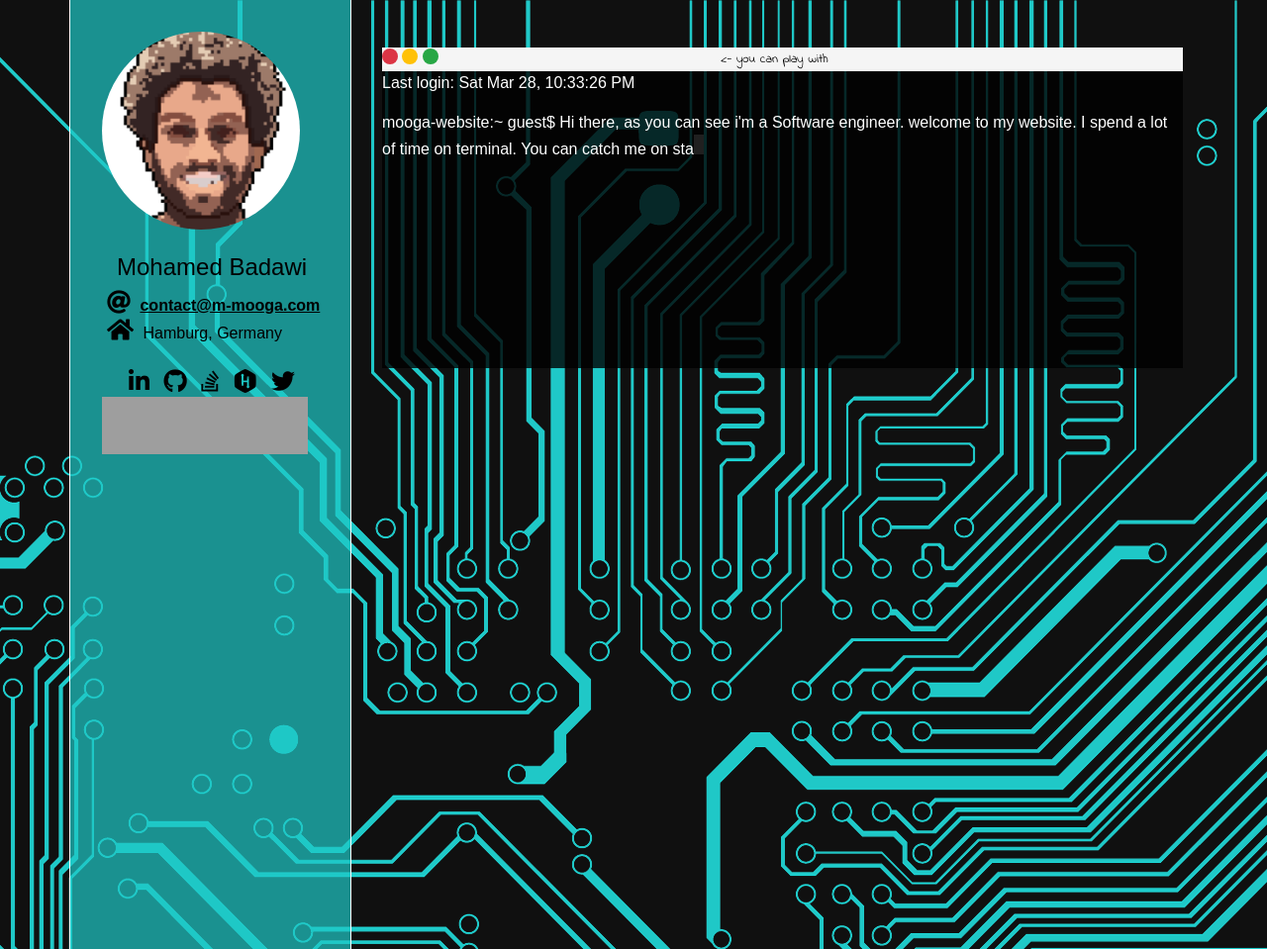
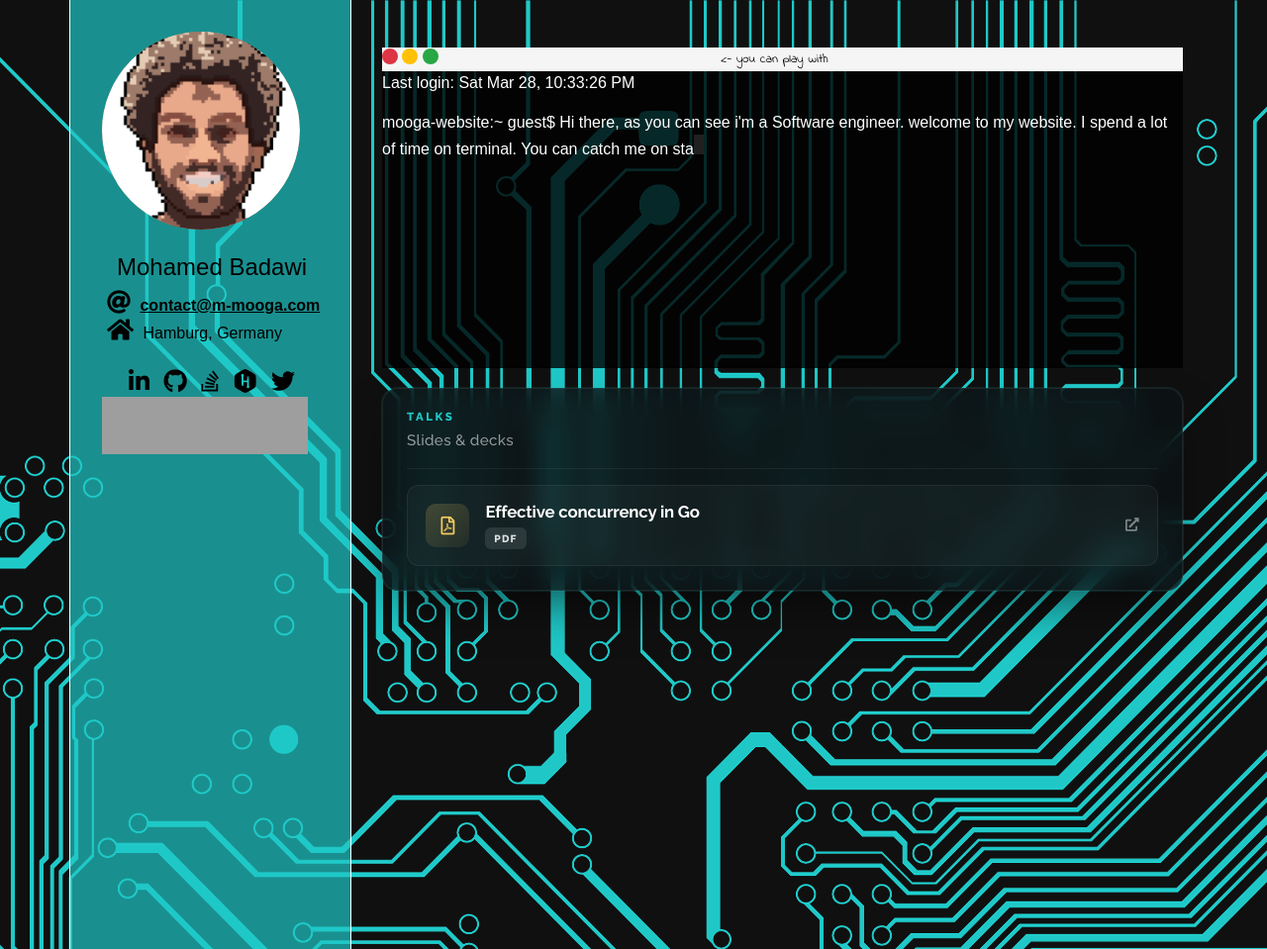
Before and after one commit to moogacs/website, a PHP site: page / in a window 1280 px wide. Shown: the top 959 px of the page at 99% size. Run offline with PHP 8.4, Linux system fonts and the light colour scheme; some web fonts are replaced; grey boxes are pictures that could not be loaded.

Commit message:
add talks section

```diff
--- a/css/style.css
+++ b/css/style.css
@@ -122,7 +122,8 @@
   background-position: right top;
   color: #fff;
   font-family: 'Product Sans Regular', sans-serif;
-  overflow:hidden;
+  overflow-x: hidden;
+  overflow-y: auto;
   /*left bar*/
   /*right bar */ }
 h4 {
@@ -259,6 +260,171 @@
 body .box h4 {
   font-weight: 600; }
 
+/* Talks — modern glass panel */
+body .talks-panel {
+  --talk-accent: #1fc8c7;
+  --talk-accent-dim: rgba(31, 200, 199, 0.35);
+  --talk-surface: rgba(12, 18, 22, 0.72);
+  margin: 1.25rem 0 0 1rem;
+  max-width: 100%;
+  box-sizing: border-box;
+  padding: 1.35rem 1.5rem 1.5rem;
+  border-radius: 16px;
+  background: var(--talk-surface);
+  backdrop-filter: blur(14px);
+  -webkit-backdrop-filter: blur(14px);
+  border: 1px solid rgba(255, 255, 255, 0.08);
+  box-shadow:
+    0 0 0 1px rgba(31, 200, 199, 0.12),
+    0 24px 48px -12px rgba(0, 0, 0, 0.55);
+  font-family: 'Raleway', 'Product Sans Regular', system-ui, sans-serif;
+}
+
+body .talks-panel__header {
+  margin-bottom: 1rem;
+  padding-bottom: 1rem;
+  border-bottom: 1px solid rgba(255, 255, 255, 0.06);
+}
+
+body .talks-panel__title {
+  margin: 0;
+  font-size: 0.72rem;
+  font-weight: 800;
+  letter-spacing: 0.22em;
+  text-transform: uppercase;
+  color: var(--talk-accent);
+  font-family: 'Raleway', 'Product Sans Bold', sans-serif;
+}
+
+body .talks-panel__subtitle {
+  margin: 0.35rem 0 0 0;
+  font-size: 0.95rem;
+  font-weight: 500;
+  color: rgba(255, 255, 255, 0.55);
+  letter-spacing: 0.02em;
+}
+
+body .talks-panel .talks-list {
+  list-style: none;
+  padding: 0;
+  margin: 0;
+  display: flex;
+  flex-direction: column;
+  gap: 0.65rem;
+}
+
+body .talks-panel .talks-list li {
+  margin: 0;
+}
+
+body .talk-card {
+  display: flex;
+  align-items: center;
+  gap: 1rem;
+  padding: 1rem 1.15rem;
+  border-radius: 12px;
+  text-decoration: none !important;
+  color: #fff !important;
+  font-weight: 600;
+  background: rgba(255, 255, 255, 0.03);
+  border: 1px solid rgba(255, 255, 255, 0.06);
+  transition:
+    transform 0.2s ease,
+    border-color 0.2s ease,
+    background 0.2s ease,
+    box-shadow 0.2s ease;
+}
+
+body .talk-card:hover {
+  transform: translateY(-2px);
+  background: rgba(31, 200, 199, 0.08);
+  border-color: var(--talk-accent-dim);
+  box-shadow: 0 12px 28px -8px rgba(0, 0, 0, 0.45);
+}
+
+body .talk-card:focus {
+  outline: none;
+  border-color: var(--talk-accent);
+  box-shadow: 0 0 0 2px rgba(31, 200, 199, 0.35);
+}
+
+body .talk-card__icon {
+  flex-shrink: 0;
+  width: 44px;
+  height: 44px;
+  display: flex;
+  align-items: center;
+  justify-content: center;
+  border-radius: 10px;
+  background: linear-gradient(145deg, rgba(247, 203, 97, 0.2), rgba(247, 203, 97, 0.06));
+  color: #f7cb61;
+  font-size: 1.15rem;
+}
+
+body .talk-card__body {
+  flex: 1;
+  min-width: 0;
+  display: flex;
+  flex-direction: column;
+  align-items: flex-start;
+  gap: 0.35rem;
+}
+
+body .talk-card__name {
+  font-size: 1.05rem;
+  font-weight: 700;
+  letter-spacing: -0.01em;
+  line-height: 1.25;
+}
+
+body .talk-card__meta {
+  display: flex;
+  align-items: center;
+  gap: 0.5rem;
+}
+
+body .talk-card__badge {
+  display: inline-block;
+  padding: 0.2rem 0.55rem;
+  font-size: 0.65rem;
+  font-weight: 800;
+  letter-spacing: 0.12em;
+  text-transform: uppercase;
+  color: rgba(255, 255, 255, 0.85);
+  background: rgba(255, 255, 255, 0.1);
+  border-radius: 6px;
+}
+
+body .talk-card__chevron {
+  flex-shrink: 0;
+  opacity: 0.45;
+  font-size: 0.85rem;
+  transition: opacity 0.2s ease, transform 0.2s ease;
+}
+
+body .talk-card:hover .talk-card__chevron {
+  opacity: 1;
+  transform: translate(2px, -2px);
+  color: var(--talk-accent);
+}
+
+@media (max-width: 576px) {
+  body .talks-panel {
+    margin-left: 0.75rem;
+    margin-right: 0.75rem;
+    padding: 1.15rem 1.15rem 1.25rem;
+  }
+  body .talk-card {
+    padding: 0.85rem 1rem;
+    gap: 0.75rem;
+  }
+  body .talk-card__icon {
+    width: 40px;
+    height: 40px;
+    font-size: 1rem;
+  }
+}
+
 body .ico img {
   width: 32px;
   height: 32px; }
--- a/index.html
+++ b/index.html
@@ -20,7 +20,7 @@
         </script>
         <link rel="stylesheet" href="https://cdnjs.cloudflare.com/ajax/libs/font-awesome/5.15.4/css/all.min.css" integrity="sha512-1ycn6IcaQQ40/MKBW2W4Rhis/DbILU74C1vSrLJxCq57o941Ym01SwNsOMqvEBFlcgUa6xLiPY/NS5R+E6ztJQ==" crossorigin="anonymous" referrerpolicy="no-referrer" />
         <link href="css/style.css" rel="stylesheet">
-        <link href="https://fonts.googleapis.com/css?family=Raleway:400,700,800" rel="stylesheet">
+        <link href="https://fonts.googleapis.com/css2?family=Raleway:wght@400;500;600;700;800&display=swap" rel="stylesheet">
         <link href="https://fonts.googleapis.com/css?family=Indie+Flower&display=swap" rel="stylesheet">
         <!-- HTML5 shim and Respond.js for IE8 support of HTML5 elements and media queries -->
         <!-- WARNING: Respond.js doesn't work if you view the page via file:// -->
@@ -76,6 +76,24 @@
                         <p>mooga-website:~ guest$ <span class="intro" id="intro"></span><span class="blink"></span></p>
                         <div class="welcome"></div>
                     </div>
+                    <section class="talks-panel" aria-labelledby="talks-heading">
+                        <header class="talks-panel__header">
+                            <h2 id="talks-heading" class="talks-panel__title">Talks</h2>
+                            <p class="talks-panel__subtitle">Slides &amp; decks</p>
+                        </header>
+                        <ul class="talks-list">
+                            <li>
+                                <a class="talk-card" href="talks/effective_concurrency_in_go.pdf" target="_blank" rel="noopener noreferrer">
+                                    <span class="talk-card__icon" aria-hidden="true"><i class="far fa-file-pdf"></i></span>
+                                    <span class="talk-card__body">
+                                        <span class="talk-card__name">Effective concurrency in Go</span>
+                                        <span class="talk-card__meta"><span class="talk-card__badge">PDF</span></span>
+                                    </span>
+                                    <span class="talk-card__chevron" aria-hidden="true"><i class="fas fa-external-link-alt"></i></span>
+                                </a>
+                            </li>
+                        </ul>
+                    </section>
                 </div>
                 <div class="col-sm-12  col-md-12 col-lg-12">
                     <img src="https://algora.io/og/user/moogacs" />
```
